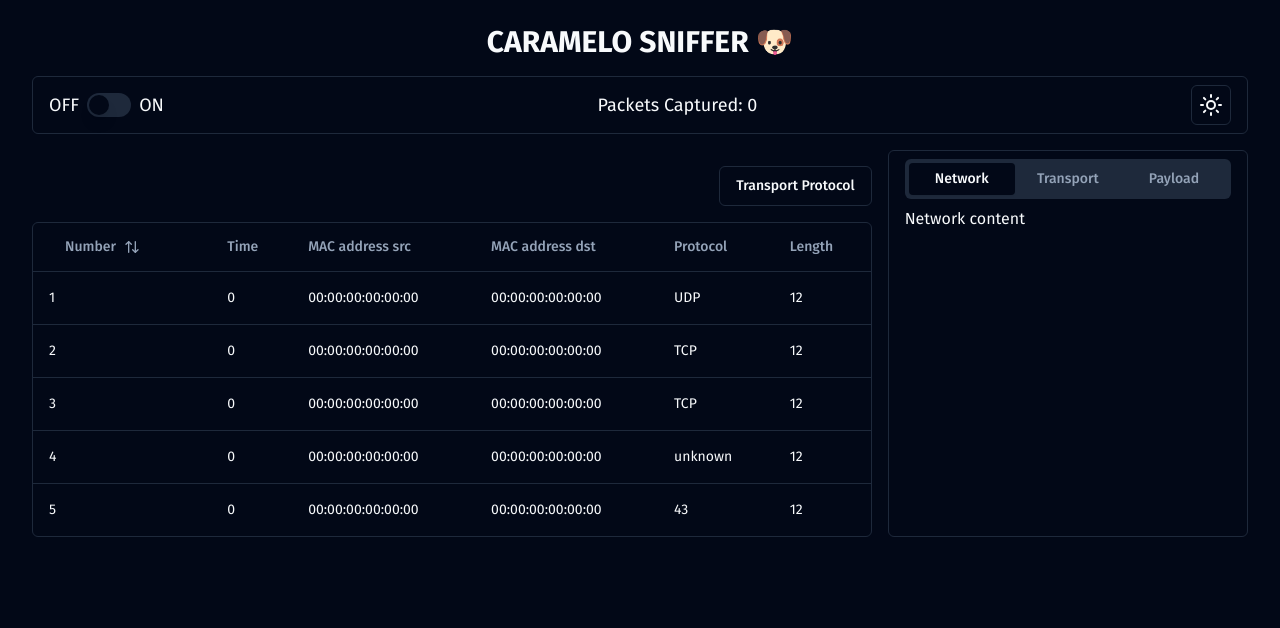
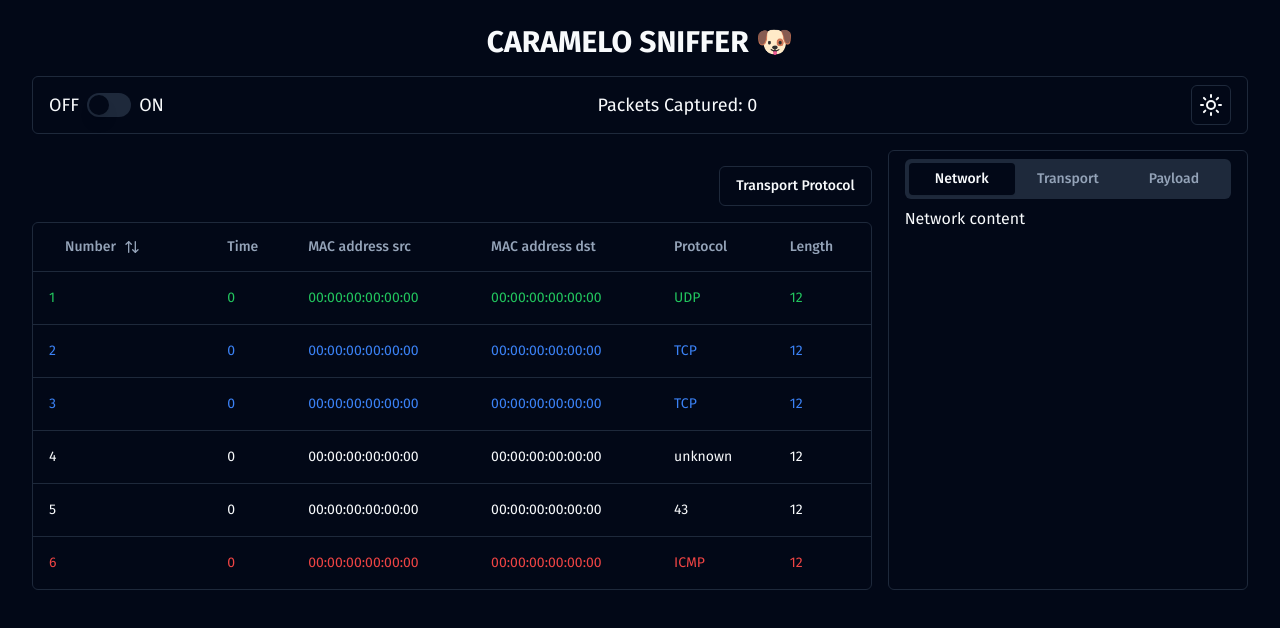
Before and after one commit to kelvinleandro/caramelo-sniffer-react, a Next.js app in the folder client/: page / in a window 1280 px wide. Shown: the top 628 px of the page. Built offline with nearby package versions, Linux system fonts and the light colour scheme.

Commit message:
feat: add table rows styling

```diff
--- a/client/src/app/page.tsx
+++ b/client/src/app/page.tsx
@@ -67,6 +67,18 @@ const PACKETS_DATA: Packet[] = [
     mac_src: "00:00:00:00:00:00",
     mac_dst: "00:00:00:00:00:00",
     transport_protocol: "43",
+    length: 12,
+    rest: {
+      payload: new Uint8Array(),
+    },
+  },
+  {
+    number: 6,
+    timestamp: 0,
+    t_captured: 0,
+    mac_src: "00:00:00:00:00:00",
+    mac_dst: "00:00:00:00:00:00",
+    transport_protocol: "ICMP",
     length: 12,
     rest: {
       payload: new Uint8Array(),
--- a/client/src/components/packets/data-table.tsx
+++ b/client/src/components/packets/data-table.tsx
@@ -28,15 +28,18 @@ import {
   DropdownMenuTrigger,
 } from "@/components/ui/dropdown-menu";
 import { Button } from "../ui/button";
+import { Packet } from "@/types/packets";
 
 interface DataTableProps<TData, TValue> {
   columns: ColumnDef<TData, TValue>[];
   data: TData[];
+  onRowClick?: (packet: Packet) => void;
 }
 
 export function DataTable<TData, TValue>({
   columns,
   data,
+  onRowClick,
 }: DataTableProps<TData, TValue>) {
   const [sorting, setSorting] = useState<SortingState>([]);
   const [columnFilters, setColumnFilters] = useState<ColumnFiltersState>([]);
@@ -69,20 +72,6 @@ export function DataTable<TData, TValue>({
     new Set(data.map((item: any) => item.transport_protocol))
   );
 
-  // const handleCheckboxChange = (value: string) => {
-  //   const currentFilters = columnFilters.filter(
-  //     (filter) => filter.id !== "transport_protocol"
-  //   );
-  //   if (currentFilters.some((filter) => filter.value === value)) {
-  //     setColumnFilters(currentFilters);
-  //   } else {
-  //     setColumnFilters([
-  //       ...currentFilters,
-  //       { id: "transport_protocol", value },
-  //     ]);
-  //   }
-  // };
-
   const handleCheckboxChange = (value: string) => {
     setColumnFilters((prevFilters) => {
       const existingFilter = prevFilters.find(
@@ -113,6 +102,12 @@ export function DataTable<TData, TValue>({
         return [...prevFilters, { id: "transport_protocol", value: [value] }];
       }
     });
+  };
+
+  const transportProtocolColors: Record<string, string> = {
+    TCP: "text-blue-500 hover:bg-blue-500 hover:text-current cursor-pointer",
+    UDP: "text-green-500 hover:bg-green-500 hover:text-current cursor-pointer",
+    ICMP: "text-red-500 hover:bg-red-500 hover:text-current cursor-pointer",
   };
 
   return (
@@ -166,6 +161,10 @@ export function DataTable<TData, TValue>({
                 <TableRow
                   key={row.id}
                   data-state={row.getIsSelected() && "selected"}
+                  className={
+                    transportProtocolColors[(row.original as Packet).transport_protocol] ||
+                    "cursor-pointer hover:bg-gray-950 hover:dark:bg-white hover:text-white hover:dark:text-gray-950"
+                  }
                 >
                   {row.getVisibleCells().map((cell) => (
                     <TableCell key={cell.id}>
```
Also changed, not shown: client/components.json.
